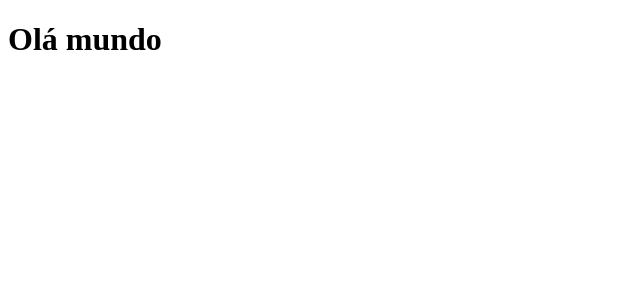
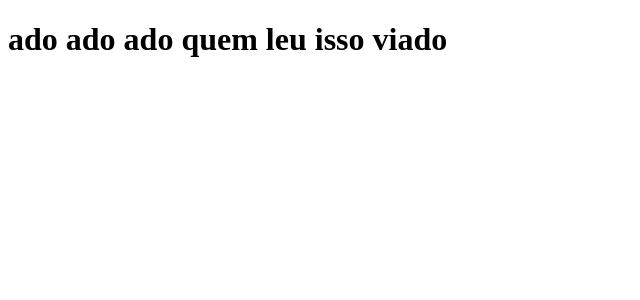
Before and after one commit to marcoswb/personal-site, a JavaScript app in the folder personal-site/: page / in a window 1280 px wide. Shown: the top 300 px of the page, without its empty margins (0-640 px from the left). Built offline with nearby package versions, Linux system fonts and the light colour scheme; the HTML template or start-up script is replaced by a standard one.

Commit message:
ajustado projeto

```diff
--- a/personal-site/src/App.js
+++ b/personal-site/src/App.js
@@ -2,7 +2,7 @@ function App() {
   return (
     <div className="App">
       <h1>
-        Olá mundo
+        ado ado ado quem leu isso viado
       </h1>
     </div>
   );
```
